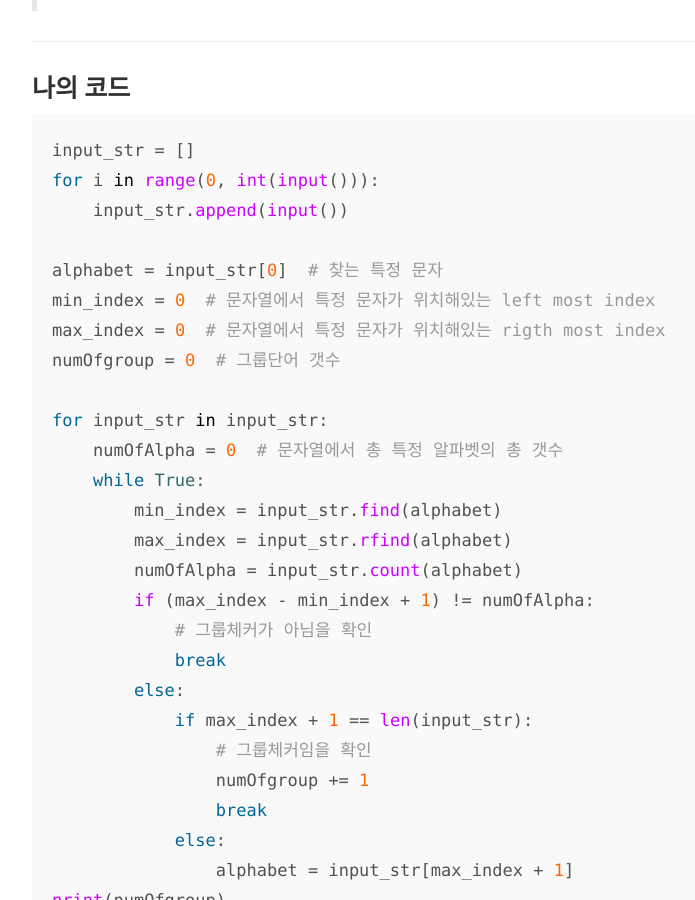
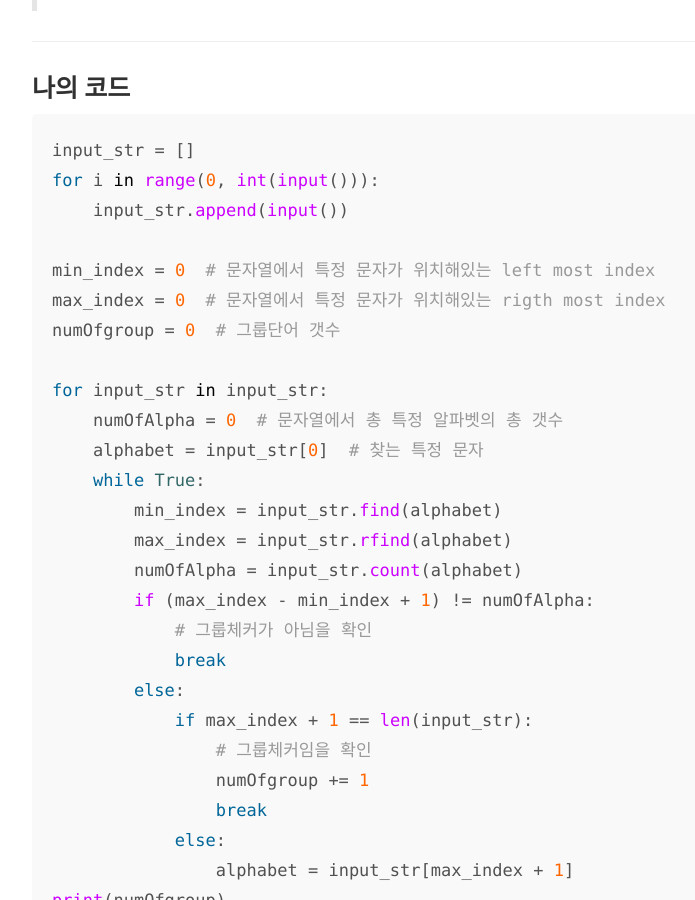
Before and after one commit to Coreenee/coreenee.github.io, a Jekyll site: the page built from _posts/2020-10-11-백준 1316(문제풀이).md, in a window 1280 px wide and 900 px high, scrolled down 679 px. Shown: the whole window, without its empty margins (258-953 px from the left). Built offline with Jekyll 4.4.1, drawn with Linux system fonts in a browser that asks for light colours.

Commit message:
1316문제 고치기

```diff
--- a/_posts/2020-10-11-백준 1316(문제풀이).md
+++ b/_posts/2020-10-11-백준 1316(문제풀이).md
@@ -17,13 +17,13 @@ input_str = []
 for i in range(0, int(input())):
     input_str.append(input())
 
-alphabet = input_str[0]  # 찾는 특정 문자
 min_index = 0  # 문자열에서 특정 문자가 위치해있는 left most index
 max_index = 0  # 문자열에서 특정 문자가 위치해있는 rigth most index
 numOfgroup = 0  # 그룹단어 갯수
 
 for input_str in input_str:
     numOfAlpha = 0  # 문자열에서 총 특정 알파벳의 총 갯수
+    alphabet = input_str[0]  # 찾는 특정 문자
     while True:
         min_index = input_str.find(alphabet)
         max_index = input_str.rfind(alphabet)
```
